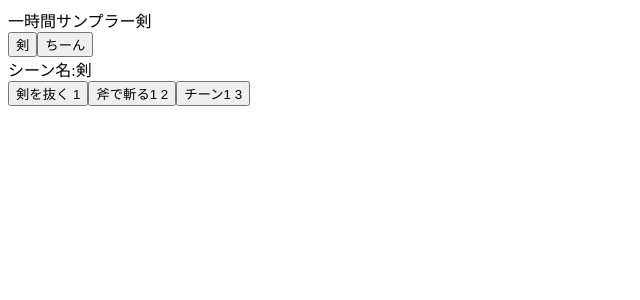
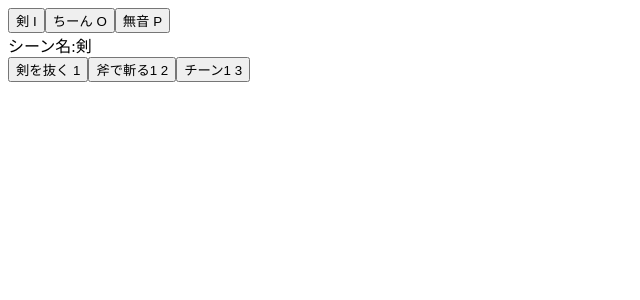
Before and after one commit to takex5g/wear-on-sampler, a Nuxt app: page / in a window 1280 px wide. Shown: the top 300 px of the page, without its empty margins (0-640 px from the left). Built offline with nearby package versions, Linux system fonts and the light colour scheme; no server answers.

Commit message:
シーン切り替えもキー操作

```diff
--- a/pages/index.vue
+++ b/pages/index.vue
@@ -1,29 +1,32 @@
 <template>
   <div>
-    一時間サンプラー{{ currentScene }}
     <div>
       <button
-        v-for="name in sceneNames"
+        v-for="(name, index) in sceneNames"
         :key="name"
         @click="currentScene = name"
       >
-        {{ name }}
+        {{ sceneFormat(name, index) }}
       </button>
     </div>
     <div v-for="(name, index) in sceneNames" :key="name">
-      <SceneView
-        v-if="name == currentScene"
-        ref="scene"
-        :audio-entry="audioArray[index]"
-        :chara="chara"
-      />
+      <div v-if="name == currentScene">
+        <SceneView
+          v-if="audioArray.length > index"
+          ref="scene"
+          :audio-entry="audioArray[index]"
+          :chara="chara"
+        />
+        <div v-else>無音</div>
+      </div>
     </div>
   </div>
 </template>
 <script lang="ts">
 import Vue from 'vue'
 const audioList = require(`~/assets/audioList.json`)
-const chara = ['1', '2', '3', 'Q', 'W', 'E', 'A', 'S', 'D', 'Z', 'X', 'C']
+const SOUND_KEY = ['1', '2', '3', 'Q', 'W', 'E', 'A', 'S', 'D', 'Z', 'X', 'C']
+const SWITCH_SCENE_KEY = ['I', 'O', 'P', '{']
 
 export type audioArrayType = [string, string[]]
 type DataType = {
@@ -39,13 +42,14 @@ export default Vue.extend({
       currentScene: '',
       audioArray: Object.entries(audioList),
       sceneNames: [],
-      chara,
+      chara: SOUND_KEY,
     }
   },
   created() {
     for (const elem of this.audioArray) {
       this.sceneNames.push(elem[0])
     }
+    this.sceneNames.push('無音')
     this.currentScene = this.sceneNames[0]
   },
   mounted() {
@@ -56,12 +60,23 @@ export default Vue.extend({
     window.removeEventListener('keydown', this.keyAction)
   },
   methods: {
+    sceneFormat(str: string, index: number) {
+      return `${str}\n${SWITCH_SCENE_KEY[index]}`
+    },
     keyAction(e: KeyboardEvent) {
-      const index = this.chara.findIndex(
+      const soundIndex = this.chara.findIndex(
         (c) => c.toUpperCase() === e.key.toUpperCase()
       )
-      if (index === -1) return
-      ;(this.$refs as any).scene[0].play(index)
+      if (soundIndex !== -1) {
+        ;(this.$refs as any).scene[0].play(soundIndex)
+        return
+      }
+      const switchIndex = SWITCH_SCENE_KEY.findIndex(
+        (c) => c.toUpperCase() === e.key.toUpperCase()
+      )
+      if (switchIndex !== -1) {
+        this.currentScene = this.sceneNames[switchIndex]
+      }
     },
   },
 })
```
